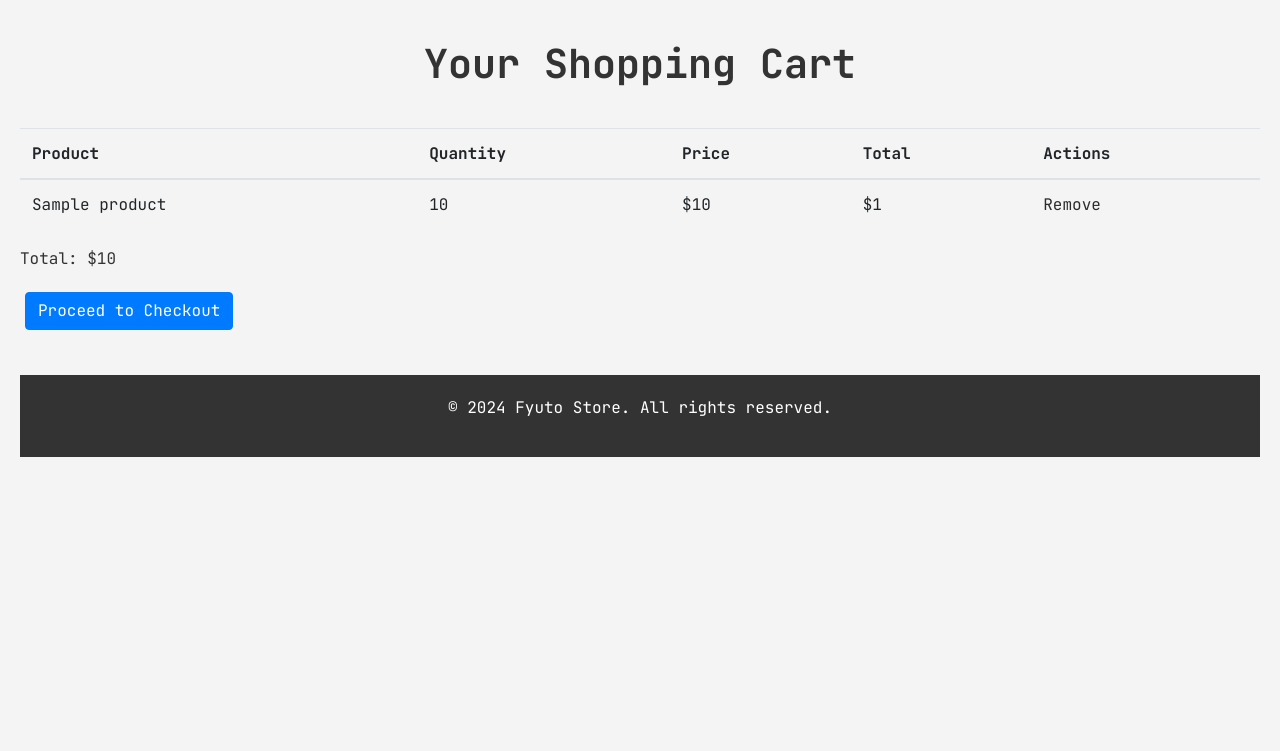
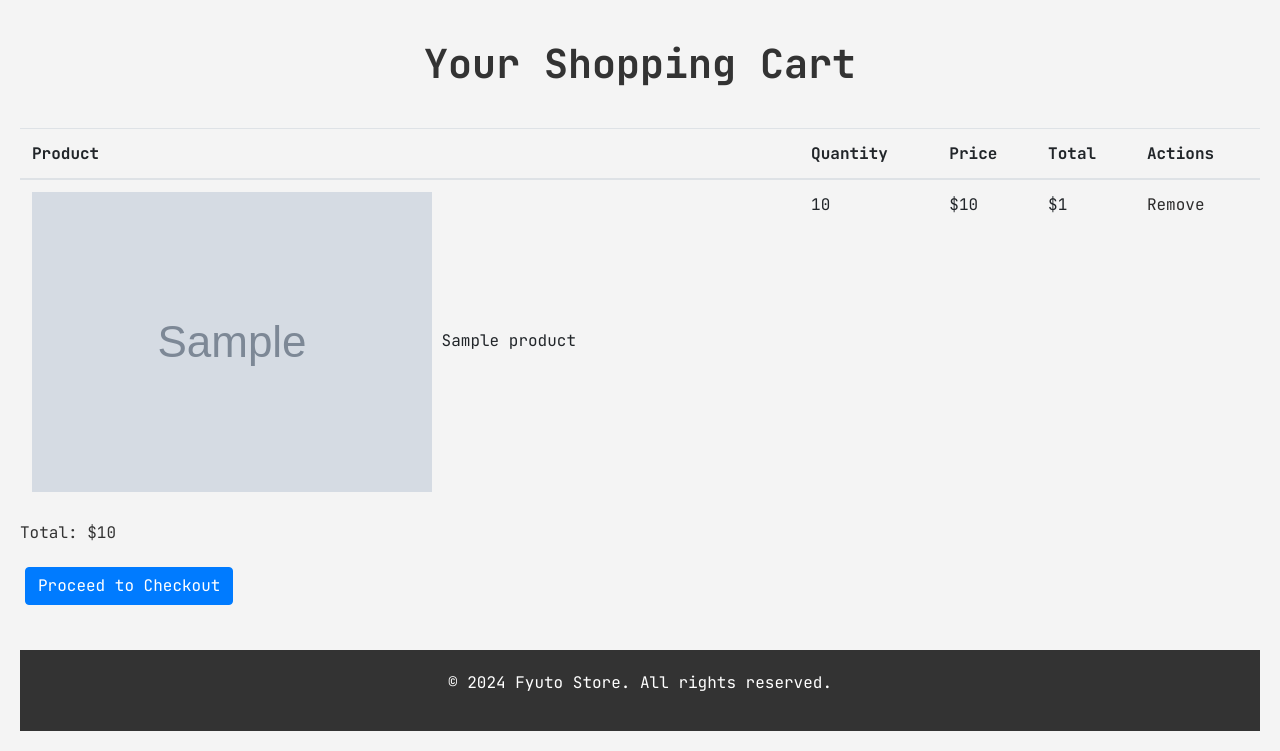
Before and after one commit to zihwoi/fyuto, a Django app: template store/templates/store/cart_detail.html in a window 1280 px wide. Shown: the part 154-905 px from the top of the page. Before the commit the page ends 611 px from the top, so only its background shows below. Run offline with Django 4.2, Linux system fonts and the light colour scheme; the template is opened without the code that fills it: most values are stand-ins (such as "Sample title", 1, 10 or a date in 2020); grey boxes marked "Sample" are stand-in pictures; some libraries are stand-ins or nearby versions.

```diff
--- a/store/templates/store/cart_detail.html
+++ b/store/templates/store/cart_detail.html
@@ -18,12 +18,15 @@
     <tbody>
         {% for item in cart %}
         <tr>
-                        <td>{{ item.product.name }}</td>
-                        <td>{{ item.quantity }}</td>
-                        <td>${{ item.price }}</td>
-                        <td>${{ item.total_price }}</td>
+            <td class="product-name-container">
+                <img src="{{ item.product.image.url }}" alt="{{ item.product.name }}" class="cart-product-img">
+                {{ item.product.name }}
+            </td>
+            <td class="cart-quantity">{{ item.quantity }}</td>
+            <td class="cart-price">${{ item.price }}</td>
+            <td class="cart-total-price">${{ item.total_price }}</td>
             <td>
-                            <a href="{% url 'cart_remove' item.product.id %}">Remove</a>
+                <a href="{% url 'cart_remove' item.product.id %}" class="remove-link">Remove</a>
             </td>
         </tr>
         {% endfor %}
```
Lines whose indentation alone changed are shown as unchanged.
